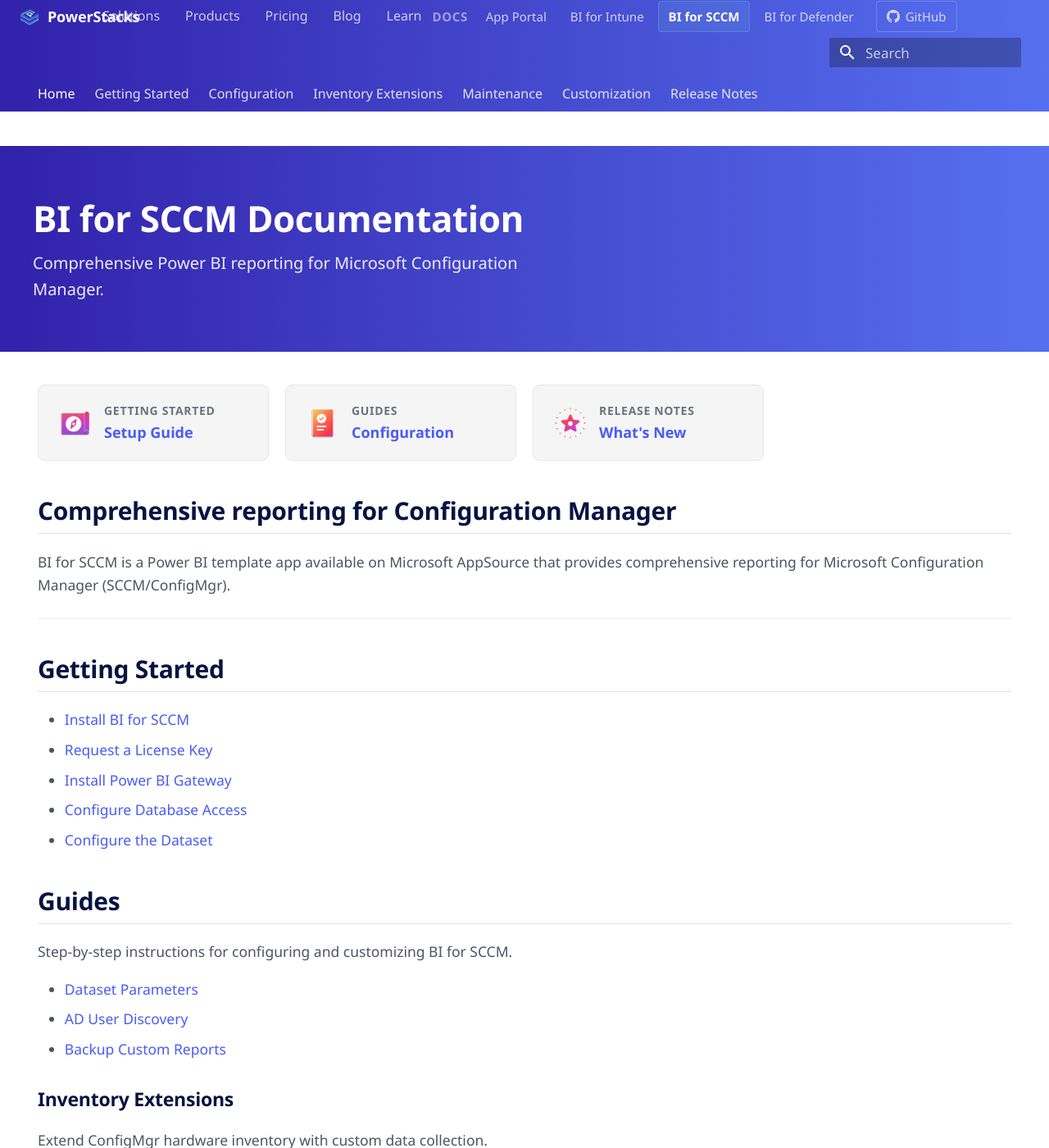
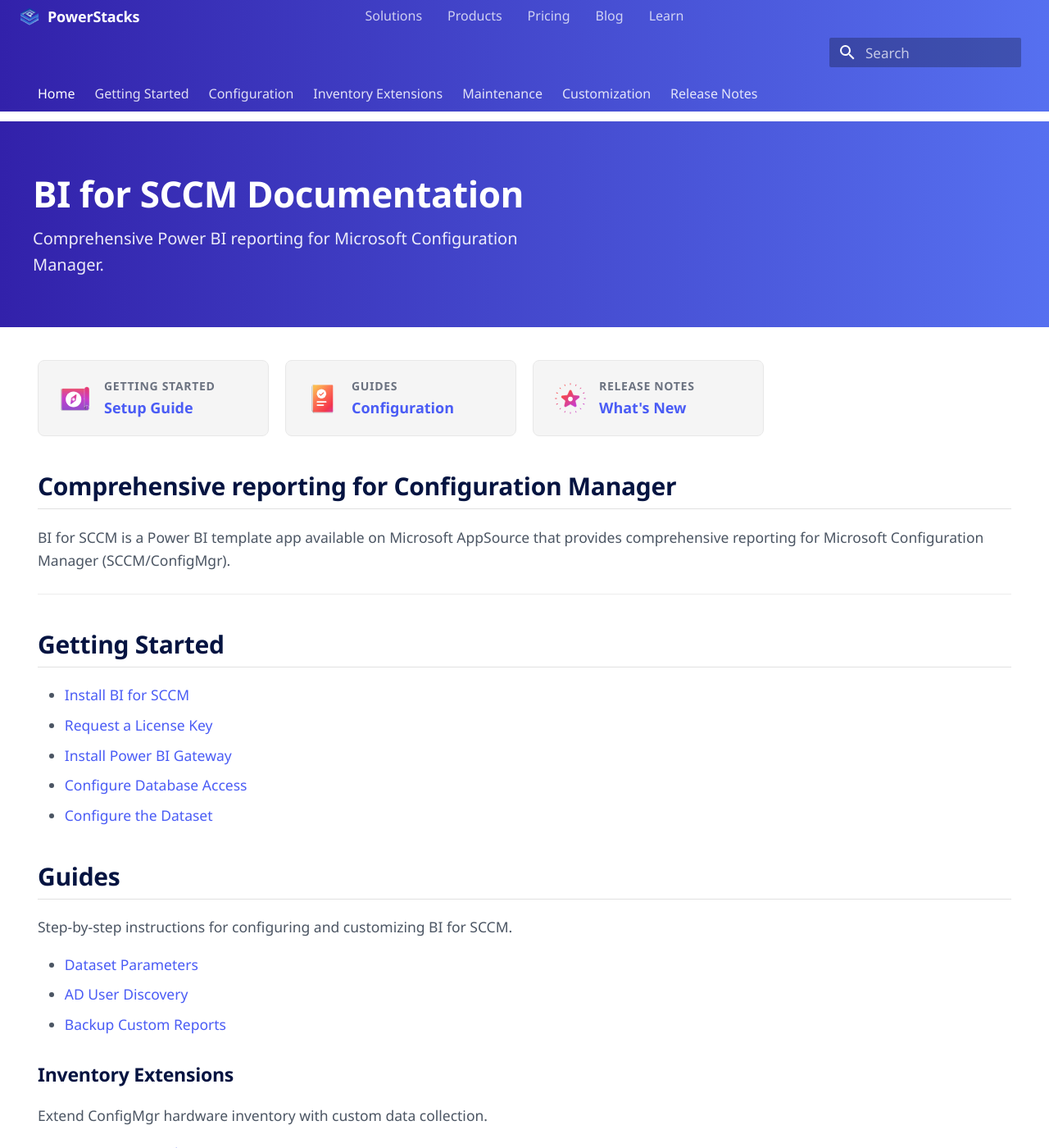
Before and after one commit to powerstacks-corp/BI-for-SCCM, an MkDocs documentation site: the page built from docs/index.md, in a window 1280 px wide and 1400 px high. Shown: the whole window at 82% size. Built offline with MkDocs 1.6.1 and Material for MkDocs 9.7.7, drawn with Linux system fonts in a browser that asks for light colours; some web fonts are replaced; comment, search, counter and statistics services are not loaded.

Commit message:
Revert doc switcher and fix white gap between tabs and content
Co-Authored-By: Claude Opus 4.6 <noreply@anthropic.com>

```diff
--- a/docs/overrides/main.html
+++ b/docs/overrides/main.html
@@ -13,17 +13,6 @@
       <a href="https://scaling-barnacle-929qvrp.pages.github.io/pricing/">Pricing</a>
       <a href="https://scaling-barnacle-929qvrp.pages.github.io/blog/">Blog</a>
       <a href="https://scaling-barnacle-929qvrp.pages.github.io/docs/">Learn</a>
-    </div>
-    <div class="ps-global-nav__docs-links">
-      <span class="ps-global-nav__docs-label">Docs</span>
-      <a href="https://powerstacks-corp.github.io/app-portal-for-intune/" class="ps-global-nav__doc-link">App Portal</a>
-      <a href="https://powerstacks-corp.github.io/BI-for-Intune/" class="ps-global-nav__doc-link">BI for Intune</a>
-      <a href="https://powerstacks-corp.github.io/BI-for-SCCM/" class="ps-global-nav__doc-link ps-global-nav__doc-link--active">BI for SCCM</a>
-      <a href="https://powerstacks-corp.github.io/BI-for-Defender/" class="ps-global-nav__doc-link">BI for Defender</a>
-      <a href="https://github.com/powerstacks-corp/BI-for-SCCM" class="ps-global-nav__github-btn" target="_blank" rel="noopener">
-        <svg width="16" height="16" viewBox="0 0 16 16" fill="currentColor"><path d="M8 0C3.58 0 0 3.58 0 8c0 3.54 2.29 6.53 5.47 7.59.4.07.55-.17.55-.38 0-.19-.01-.82-.01-1.49-2.01.37-2.53-.49-2.69-.94-.09-.23-.48-.94-.82-1.13-.28-.15-.68-.52-.01-.53.63-.01 1.08.58 1.23.82.72 1.21 1.87.87 2.33.66.07-.52.28-.87.51-1.07-1.78-.2-3.64-.89-3.64-3.95 0-.87.31-1.59.82-2.15-.08-.2-.36-1.02.08-2.12 0 0 .67-.21 2.2.82.64-.18 1.32-.27 2-.27.68 0 1.36.09 2 .27 1.53-1.04 2.2-.82 2.2-.82.44 1.1.16 1.92.08 2.12.51.56.82 1.27.82 2.15 0 3.07-1.87 3.75-3.65 3.95.29.25.54.73.54 1.48 0 1.07-.01 1.93-.01 2.2 0 .21.15.46.55.38A8.013 8.013 0 0016 8c0-4.42-3.58-8-8-8z"/></svg>
-        GitHub
-      </a>
     </div>
   </div>
 </nav>
--- a/docs/stylesheets/microsoft-learn.css
+++ b/docs/stylesheets/microsoft-learn.css
@@ -329,7 +329,11 @@
   font-size: 0.85rem;
 }
 
-/* ── Content area — full width ── */
+/* ── Content area — full width, flush with tabs ── */
+.md-main__inner {
+  margin-top: 0;
+}
+
 .md-content {
   max-width: none;
 }
```
